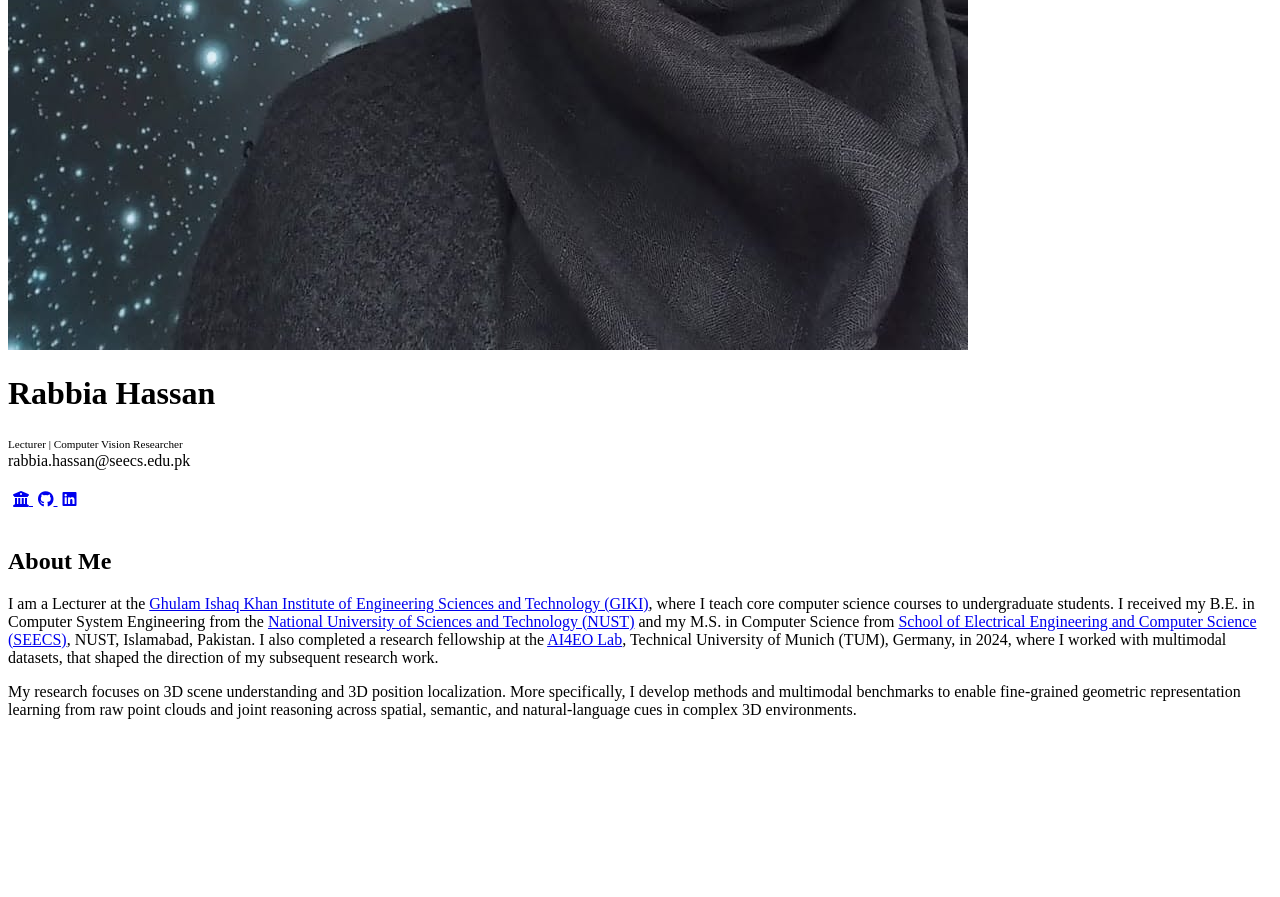
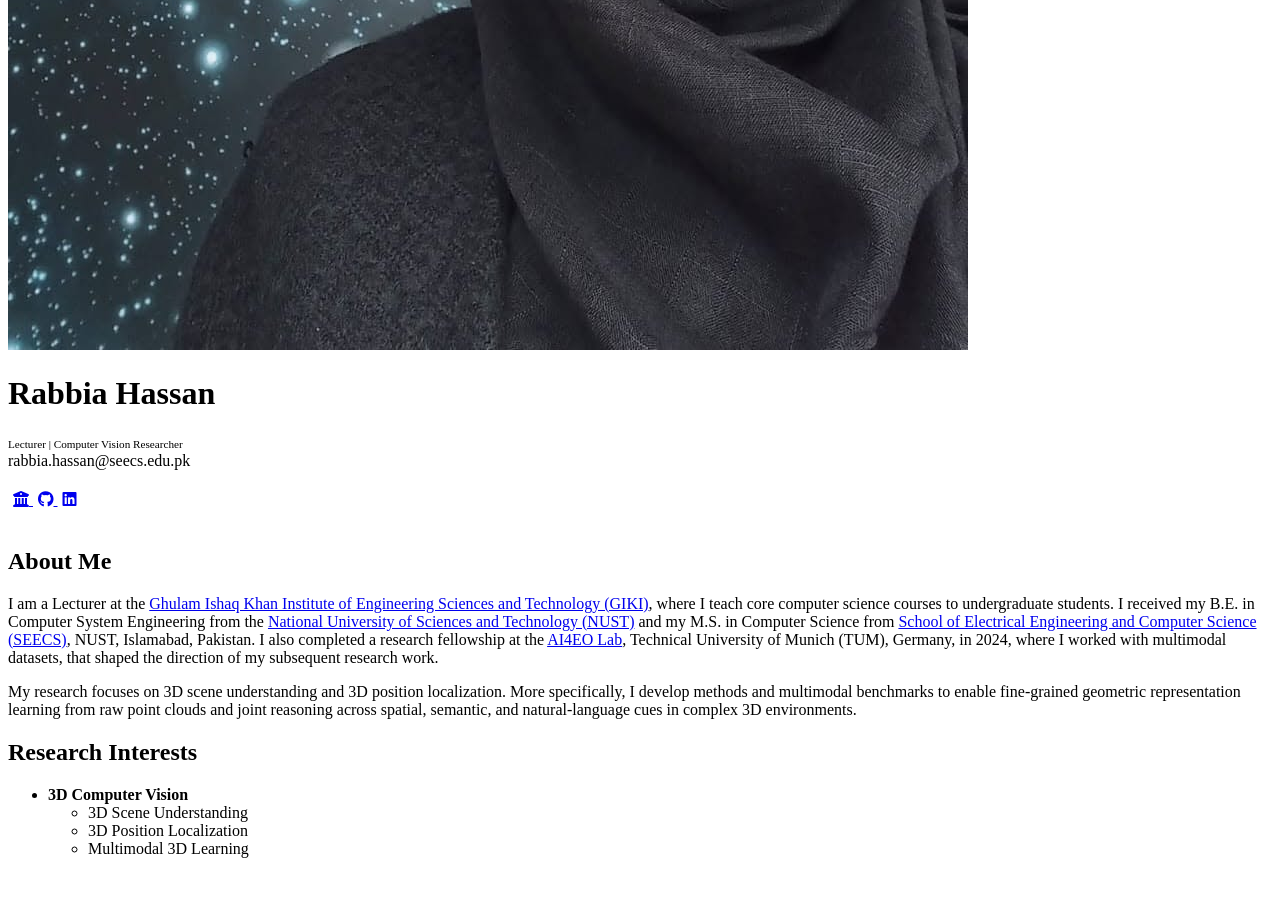
Before and after one commit to Rabbia-Hassan/Rabbia-Hassan.github.io, a Jekyll site: the page built from index.md, in a window 1280 px wide and 900 px high, scrolled down 833 px. Shown: the top 897 px of the window. Built offline with Jekyll 4.4.1, drawn with Linux system fonts in a browser that asks for light colours; a style sheet for code colours, icons or effects is not loaded; our own code applies the rules of GitHub Pages for plain Markdown files; before the commit the page ends 1594 px from its top, so only the background shows below that.

Commit message:
ri
Added a section on research interests including 3D Computer Vision topics.

```diff
--- a/index.md
+++ b/index.md
@@ -8,3 +8,11 @@ I am a Lecturer at the [Ghulam Ishaq Khan Institute of Engineering Sciences and
 
 
 My research focuses on 3D scene understanding and 3D position localization. More specifically, I develop methods and multimodal benchmarks to enable fine-grained geometric representation learning from raw point clouds and joint reasoning across spatial, semantic, and natural-language cues in complex 3D environments.
+
+
+## Research Interests
+
+- **3D Computer Vision**
+  - 3D Scene Understanding
+  - 3D Position Localization
+  - Multimodal 3D Learning
```
